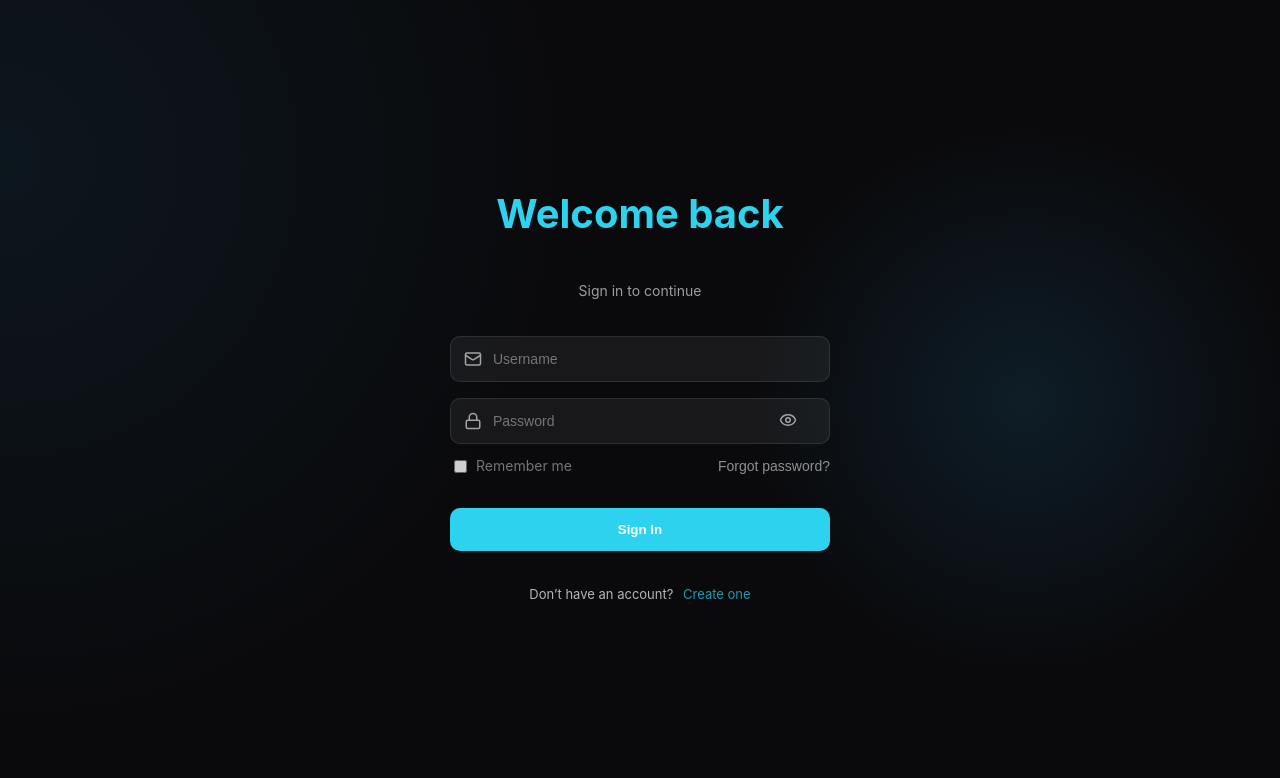
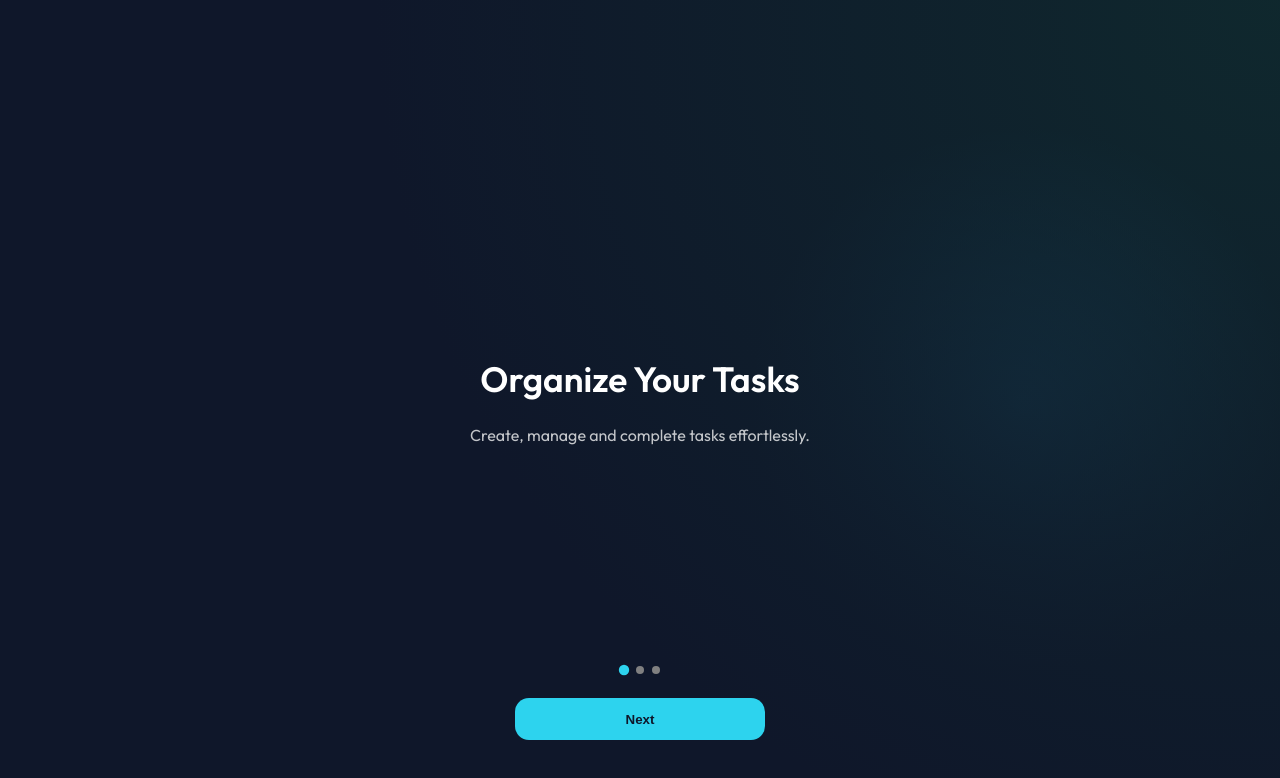
Before and after one commit to pratikshit19/To-Do-end-to-end-, a React (Vite) app in the folder frontend/: page / in a window 1280 px wide. Shown: the top 778 px of the page. Built offline with nearby package versions, Linux system fonts and the light colour scheme.

Commit message:
Added Onboarding

```diff
--- a/frontend/package.json
+++ b/frontend/package.json
@@ -10,6 +10,7 @@
     "preview": "vite preview"
   },
   "dependencies": {
+    "framer-motion": "^12.38.0",
     "lucide-react": "^0.577.0",
     "react": "^19.2.0",
     "react-dom": "^19.2.0",
--- a/frontend/src/App.jsx
+++ b/frontend/src/App.jsx
@@ -1,19 +1,10 @@
-import { useEffect, useState } from "react";
-import { CreateTodo } from "./components/CreateTodo";
-import { Todos } from "./components/Todos";
-import Login from "./components/Login";
-import Signup from "./components/Signup";
-import ForgotPassword from "./components/ForgotPassword";
-import Footer from "./components/Footer";
-import Profile from "./components/Profile";
-import Settings from "./components/Settings";
-import Schedule from "./components/Schedule";
-import Navbar from "./components/Navbar";
-import Insights from "./components/Insights";
-import { Toaster } from "react-hot-toast";
-import "./App.css";
+import { useEffect, useState } from "react"; import { CreateTodo } from "./components/CreateTodo"; import { Todos } from "./components/Todos"; import Login from "./components/Login"; import Signup from "./components/Signup"; import ForgotPassword from "./components/ForgotPassword"; import Footer from "./components/Footer"; import Profile from "./components/Profile"; import Settings from "./components/Settings"; import Schedule from "./components/Schedule"; import Onboarding from "./components/Onboarding"; import Navbar from "./components/Navbar"; import Insights from "./components/Insights"; import { Toaster } from "react-hot-toast"; import "./App.css";
 
-function App() {
+export default function App() {
+  const [showOnboarding, setShowOnboarding] = useState(
+    !localStorage.getItem("onboardingDone")
+  );
+
   const [todos, setTodos] = useState([]);
   const [isAuthenticated, setIsAuthenticated] = useState(
     !!(localStorage.getItem("token") || sessionStorage.getItem("token"))
@@ -22,23 +13,22 @@ function App() {
   const [showModal, setShowModal] = useState(false);
   const [currentPage, setCurrentPage] = useState("home");
 
-  const getToken = () => localStorage.getItem("token") || sessionStorage.getItem("token");
-  const [username, setUsername] = useState(
-  localStorage.getItem("username") ||
-  sessionStorage.getItem("username")
-);
+  const getToken = () =>
+    localStorage.getItem("token") || sessionStorage.getItem("token");
 
   const fetchTodos = async () => {
     const token = getToken();
-    if (!token) return; // no token, don't fetch
+    if (!token) return;
 
     try {
-      const response = await fetch("https://to-do-app-616k.onrender.com/todos", {
+      const response = await fetch(
+        "https://to-do-app-616k.onrender.com/todos",
+        {
           headers: { Authorization: `Bearer ${token}` },
-      });
+        }
+      );
 
       if (response.status === 403) {
-        // token invalid/expired
         handleLogout();
         return;
       }
@@ -56,47 +46,93 @@ function App() {
     sessionStorage.removeItem("token");
     sessionStorage.removeItem("username");
     setIsAuthenticated(false);
+    setCurrentPage("home"); // reset page
   };
 
   useEffect(() => {
-    if (isAuthenticated) fetchTodos();
+    if (isAuthenticated) {
+      fetchTodos();
+    }
   }, [isAuthenticated]);
 
-  if (!isAuthenticated) {
-  return isLogin === true ? (
-    <Login setIsAuthenticated={setIsAuthenticated} setIsLogin={setIsLogin} />
-  ) : isLogin === false ? (
-    <Signup setIsLogin={setIsLogin} />
-  ) : (
-    <ForgotPassword setIsLogin={setIsLogin} />
+  /* ----------------- SCREEN CONTROL FLOW ----------------- */
+
+  // 1️⃣ Onboarding First
+  if (showOnboarding) {
+    return (
+      <Onboarding
+        onFinish={() => {
+          localStorage.setItem("onboardingDone", "true");
+          setShowOnboarding(false);
+          setIsLogin(true); // force login
+        }}
+      />
     );
   }
 
+  // 2️⃣ Auth Screens
+  if (!isAuthenticated) {
+    if (isLogin === true)
+      return (
+        <Login
+          setIsAuthenticated={setIsAuthenticated}
+          setIsLogin={setIsLogin}
+        />
+      );
+
+    if (isLogin === false)
+      return <Signup setIsLogin={setIsLogin} />;
+
+    return <ForgotPassword setIsLogin={setIsLogin} />;
+  }
+
+  // 3️⃣ Main App (Authenticated)
   return (
     <>
       <Toaster position="top-right" />
 
       {currentPage === "home" && (
         <>
-          <Todos todos={todos} fetchTodos={fetchTodos} onLogout={handleLogout} setCurrentPage={setCurrentPage} />
-          <button className="floating-button" onClick={() => setShowModal(true)}>+</button>
+          <Todos
+            todos={todos}
+            fetchTodos={fetchTodos}
+            onLogout={handleLogout}
+            setCurrentPage={setCurrentPage}
+          />
+          <button
+            className="floating-button"
+            onClick={() => setShowModal(true)}
+          >
+            +
+          </button>
         </>
       )}
 
-      {currentPage === "profile" && <Profile onLogout={handleLogout} setCurrentPage={setCurrentPage} />}
-      {currentPage === "schedule" && <Schedule todos={todos} />}
+      {currentPage === "profile" && (
+        <Profile
+          onLogout={handleLogout}
+          setCurrentPage={setCurrentPage}
+        />
+      )}
+
+      {currentPage === "schedule" && (
+        <Schedule todos={todos} />
+      )}
+
       {currentPage === "settings" && (
         <Settings
           setCurrentPage={setCurrentPage}
           onLogout={handleLogout}
-
         />
       )}
+
       {currentPage === "insights" && (
         <Insights setCurrentPage={setCurrentPage} />
       )}
 
-      {currentPage !== "settings" && currentPage !== "profile" && (
+      {/* Hide navbar on profile + settings */}
+      {currentPage !== "settings" &&
+        currentPage !== "profile" && (
           <Navbar
             currentPage={currentPage}
             setCurrentPage={setCurrentPage}
@@ -106,14 +142,13 @@ function App() {
       {showModal && (
         <div className="modal-overlay">
           <div className="modal-content">
-            <CreateTodo fetchTodos={fetchTodos} closeModal={() => setShowModal(false)} />
+            <CreateTodo
+              fetchTodos={fetchTodos}
+              closeModal={() => setShowModal(false)}
+            />
           </div>
         </div>
       )}
-
-      {/* <Footer /> */}
     </>
   );
 }
-
-export default App;
--- a/frontend/src/CreateTodo.css
+++ b/frontend/src/CreateTodo.css
@@ -2,7 +2,7 @@
   position: fixed;
   inset: 0;
   background: rgba(0, 0, 0, 0.7);
-  backdrop-filter: blur(8px);
+  backdrop-filter: blur(20px);
   overflow-x: hidden;
   z-index: 999;
   padding: 25px;
@@ -11,7 +11,7 @@
 .create-container {
   animation: modalPop 0.2s ease;
   border-radius: 20px;
-  background: var(--card);
+  background: rgba(20, 28, 38, 0.75);
   box-shadow: 0 20px 40px rgba(0, 0, 0, 0.6);
   color: white;
   width: 100%;
--- /dev/null
+++ b/frontend/src/Onboarding.css
@@ -0,0 +1,74 @@
+.onboarding-container {
+  height: 100vh;
+  width: 100%;
+  background: radial-gradient(
+    circle at top right,
+    rgba(45, 211, 238, 0.15),
+    #0f172a 60%
+  );
+  color: white;
+  display: flex;
+  flex-direction: column;
+  justify-content: center;
+  align-items: center;
+  padding: 20px;
+  text-align: center;
+  position: relative;
+  overflow: hidden;
+}
+
+.onboarding-content h1 {
+  font-size: 2.2rem;
+  margin-bottom: 1rem;
+  font-weight: 600;
+}
+
+.onboarding-content p {
+  font-size: 1rem;
+  opacity: 0.75;
+  max-width: 400px;
+  margin: 0 auto;
+}
+
+.bottom-section {
+  position: absolute;
+  bottom: 60px;
+  width: 100%;
+  display: flex;
+  flex-direction: column;
+  align-items: center;
+}
+
+.dots {
+  display: flex;
+  gap: 8px;
+  margin-bottom: 1.5rem;
+}
+
+.dot {
+  width: 8px;
+  height: 8px;
+  border-radius: 50%;
+  background: gray;
+  transition: 0.3s;
+}
+
+.dot.active {
+  background: #2dd3ee;
+  transform: scale(1.3);
+}
+
+.onboarding-btn {
+  width: 250px;
+  border-radius: 14px;
+  border: none;
+  background: #2dd3ee;
+  color: #0f172a;
+  font-weight: 600;
+  cursor: pointer;
+  transition: 0.3s ease;
+}
+
+.onboarding-btn:hover {
+  transform: translateY(-2px);
+}
--- a/frontend/src/Profile.css
+++ b/frontend/src/Profile.css
@@ -1,3 +1,61 @@
+.profile-dropdown {
+  position: absolute;
+  top: 60px;
+  left: 0;
+
+  min-width: 180px;
+  padding: 16px;
+  cursor: pointer;
+  background: var(--bg);
+  backdrop-filter: blur(20px);
+
+  border-radius: 18px;
+  border: 1px solid rgba(255, 255, 255, 0.06);
+
+  box-shadow:
+    0 0 0 1px rgba(45, 211, 238, 0.08),
+    0 20px 50px rgba(0, 0, 0, 0.6);
+
+  display: flex;
+  flex-direction: column;
+  gap: 14px;
+
+  z-index: 2000;
+  animation: fadeIn 0.2s ease;
+}
+
+/* Username */
+.dropdown-user {
+  font-size: 14px;
+  font-weight: 600;
+  color: white;
+  padding-bottom: 10px;
+  border-bottom: 1px solid rgba(255,255,255,0.05);
+}
+
+/* Logout Button */
+.profile-dropdown button {
+  padding: 10px 12px;
+  border-radius: 12px;
+
+  background: rgba(239, 68, 68, 0.1);
+  border: 1px solid rgba(239, 68, 68, 0.3);
+
+  color: #f87171;
+  font-weight: 600;
+  font-size: 13px;
+
+  cursor: pointer;
+  transition: all 0.25s ease;
+}
+
+.profile-dropdown button:hover {
+  background: rgba(239, 68, 68, 0.2);
+  transform: translateY(-2px);
+  color: white;
+  cursor: pointer;
+}
+
 .profile-page {
   min-height: 100vh;
   padding: 20px;
--- /dev/null
+++ b/frontend/src/components/Onboarding.jsx
@@ -0,0 +1,64 @@
+import { useState } from "react";
+import { motion, AnimatePresence } from "framer-motion";
+import "../Onboarding.css";
+
+const slides = [
+  {
+    title: "Organize Your Tasks",
+    description: "Create, manage and complete tasks effortlessly.",
+  },
+  {
+    title: "Track Productivity",
+    description: "Visual insights to measure your progress.",
+  },
+  {
+    title: "Stay Consistent",
+    description: "Build habits and stay ahead every day.",
+  },
+];
+
+export default function Onboarding({ onFinish }) {
+  const [index, setIndex] = useState(0);
+
+  const handleNext = () => {
+    if (index < slides.length - 1) {
+      setIndex(index + 1);
+    } else {
+      localStorage.setItem("onboardingDone", "true");
+      onFinish();
+    }
+  };
+
+  return (
+    <div className="onboarding-container">
+      <AnimatePresence mode="wait">
+        <motion.div
+          key={index}
+          className="onboarding-content"
+          initial={{ opacity: 0, x: 80 }}
+          animate={{ opacity: 1, x: 0 }}
+          exit={{ opacity: 0, x: -80 }}
+          transition={{ duration: 0.4 }}
+        >
+          <h1>{slides[index].title}</h1>
+          <p>{slides[index].description}</p>
+        </motion.div>
+      </AnimatePresence>
+
+      <div className="bottom-section">
+        <div className="dots">
+          {slides.map((_, i) => (
+            <div
+              key={i}
+              className={`dot ${i === index ? "active" : ""}`}
+            />
+          ))}
+        </div>
+
+        <button onClick={handleNext} className="onboarding-btn">
+          {index === slides.length - 1 ? "Get Started" : "Next"}
+        </button>
+      </div>
+    </div>
+  );
+}
```
Also changed, not shown: 1 other file (tests, documents, lock files or other folders). Lines whose indentation alone changed are shown as unchanged.
